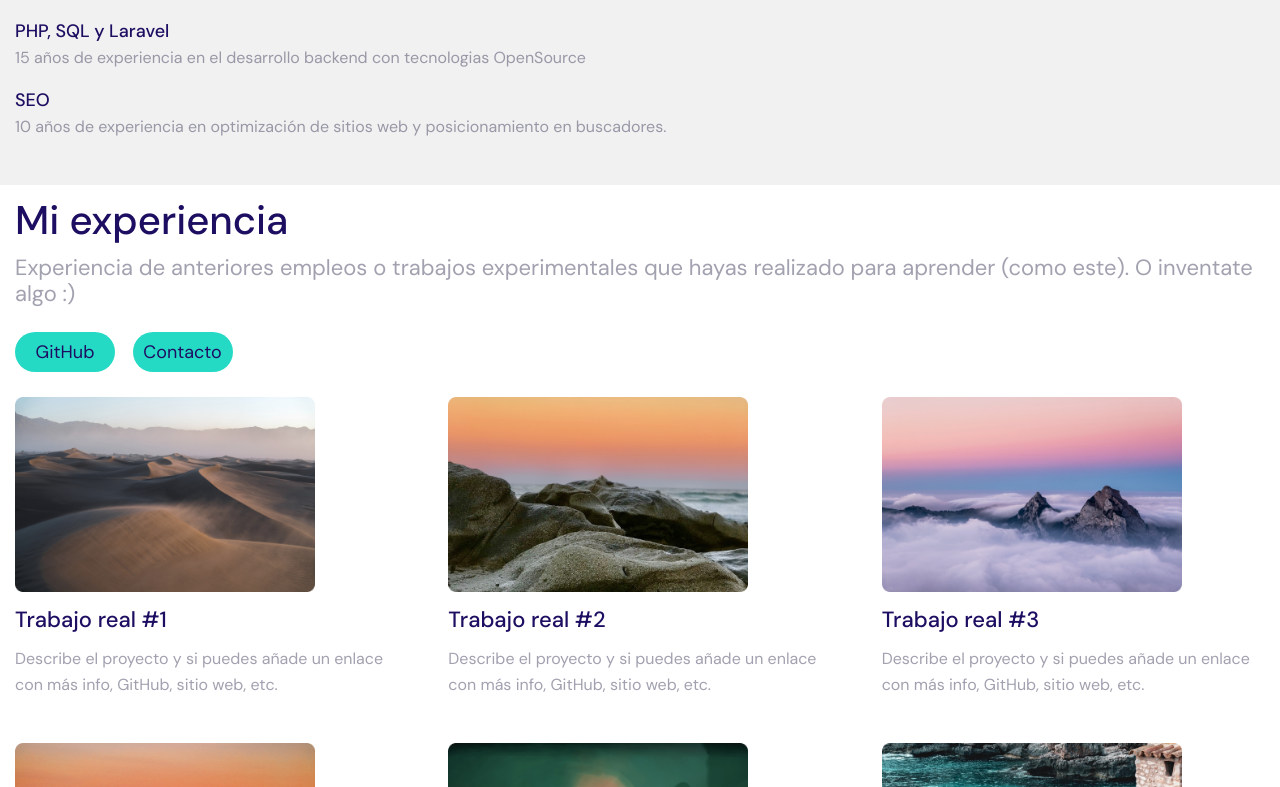
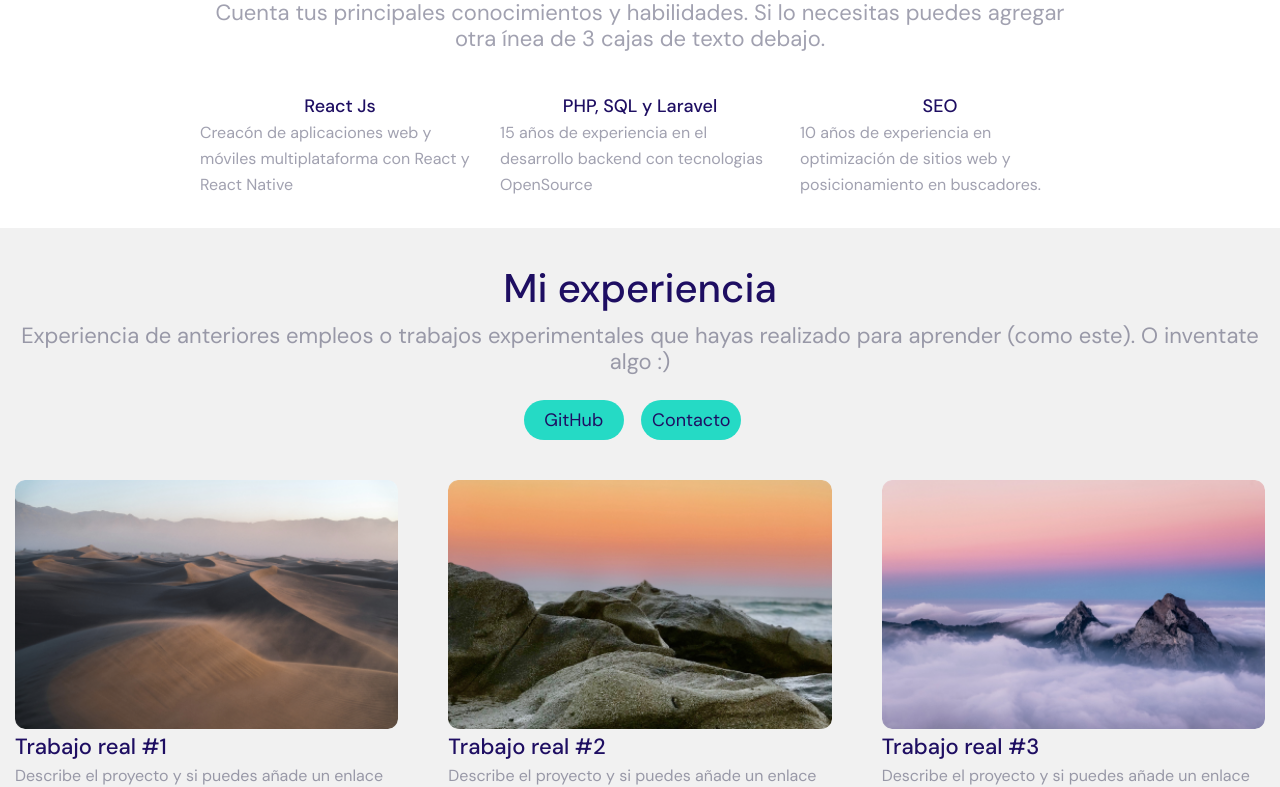
Before and after one commit to alfred3ks/junior, a plain HTML site: page index.html in a window 1280 px wide. Shown: the part 739-1526 px from the top of the page. Drawn offline with Linux system fonts and the light colour scheme; files whose address does not match are found by name.

Commit message:
Acabo los estilos de tablet.

```diff
--- a/css/mobile.css
+++ b/css/mobile.css
@@ -96,8 +96,9 @@
 }
 
 .about__img {
-  width: 300px;
-  margin-left: 15px;
+  width: 100%;
+  /* background-color: #1e0e62; */
+  padding: 15px;
 }
 
 .about__img img {
@@ -109,7 +110,7 @@
 .skill {
   width: 100%;
   min-width: 320px;
-  background-color: #f1f1f1;
+  background-color: #ffffff;
   display: flex;
   flex-direction: column;
   align-items: flex-start;
@@ -124,8 +125,8 @@
   font-size: 4rem;
   line-height: 4rem;
   color: #1e0e62;
-  margin-left: 15px;
-  margin-bottom: 15px;
+  text-align: center;
+  margin-bottom: 25px;
 }
 
 .skill__content-description {
@@ -149,9 +150,8 @@
 }
 
 .skill__card {
-  margin-left: 15px;
-  margin-bottom: 15px;
-  margin-right: 15px;
+  width: 100%;
+  padding: 15px;
 }
 
 .skill__card-title {
@@ -179,6 +179,7 @@
   display: flex;
   flex-direction: column;
   align-items: flex-start;
+  background-color: #f1f1f1;
   padding-top: 15px;
   padding-bottom: 15px;
 }
@@ -190,7 +191,7 @@
   font-size: 4rem;
   line-height: 4rem;
   color: #1e0e62;
-  margin-left: 15px;
+  margin: 0 auto;
   margin-bottom: 15px;
 }
 
@@ -207,8 +208,10 @@
 }
 
 .experience__btn {
-  margin-left: 15px;
+  width: 100%;
+  min-width: 320px;
   margin-bottom: 25px;
+  text-align: center;
 }
 
 .experience__btn button {
@@ -235,27 +238,21 @@
 
 .experience__work {
   width: 100%;
-  /* max-width: 1200px; */
   min-width: 320px;
   display: grid;
   grid-template-columns: repeat(auto-fill, minmax(320px, 1fr));
   grid-auto-rows: minmax(250px, 1fr);
   grid-auto-flow: dense;
   gap: 20px;
-  /* margin: 0 auto; */
 }
 
 .experience__card {
-  width: 100%;
+  /* width: 300px; */
+  margin-bottom: 10px;
+  padding: 15px;
 }
 
 .experience__work-img {
-  width: 300px;
-  margin-left: 15px;
-  margin-bottom: 10px;
-}
-
-.experience__work-img img {
   width: 100%;
   border-radius: 10px;
 }
@@ -267,8 +264,6 @@
   font-size: 2.2rem;
   line-height: 3.2rem;
   color: #1e0e62;
-  margin-left: 15px;
-  margin-bottom: 10px;
 }
 
 .experience__work-text {
@@ -278,17 +273,13 @@
   font-size: 1.6rem;
   line-height: 2.6rem;
   color: rgba(21, 20, 57, 0.4);
-  mix-blend-mode: normal;
-  margin-left: 15px;
-  margin-right: 15px;
-  margin-bottom: 25px;
 }
 
 /* footer */
 .footer {
   width: 100%;
   min-width: 320px;
-  background-color: #f1f1f1;
+  background-color: #ffffff;
   display: flex;
   flex-direction: column;
   align-items: center;
@@ -314,14 +305,16 @@
   line-height: 5rem;
   text-align: center;
   color: #482be7;
+  margin-left: 15px;
   margin-bottom: 15px;
 }
 
 .footer__redes {
   width: 100%;
+  max-width: 320px;
   display: flex;
   align-items: center;
-  justify-content: space-evenly;
+  justify-content: space-around;
 }
 
 .footer__redes img {
--- /dev/null
+++ b/css/tablet.css
@@ -0,0 +1,81 @@
+/* About */
+.about {
+  flex-direction: row;
+  align-items: center;
+}
+
+/* skill */
+.skill {
+  max-width: 900px;
+  margin-top: 50px;
+  display: flex;
+  align-items: center;
+  justify-content: center;
+  margin: auto;
+}
+
+.skill__content-title {
+  margin-top: 25px;
+}
+
+.skill__content-description {
+  margin-bottom: 25px;
+  text-align: center;
+}
+
+.skill__container {
+  flex-direction: row;
+}
+
+.skill__card {
+  padding: 0;
+}
+
+.skill__card-title {
+  text-align: center;
+}
+
+.skill__card-text {
+  width: 100%;
+  padding: 0 10px;
+}
+
+.experience__title {
+  margin-top: 25px;
+}
+
+.experience__description {
+  text-align: center;
+}
+
+/*
+
+.skill__container {
+  margin: 0 auto;
+  flex-direction: row;
+  align-items: center;
+}
+
+/* Experience */
+/* .experience__title {
+  margin: 0 auto;
+  margin-bottom: 15px;
+}
+
+.experience__description {
+  text-align: center;
+}
+
+.experience__btn {
+  margin: 0 auto;
+  margin-bottom: 25px;
+}
+
+.experience__work {
+  max-width: 810px;
+  margin: 0 auto;
+}
+
+.experience__card {
+  margin: 0 auto;
+}  */
--- a/index.html
+++ b/index.html
@@ -11,7 +11,11 @@
   <!-- Estilos propios -->
   <link rel="stylesheet" href="./css/reset.css">
   <link rel="stylesheet" href="./css//mobile.css">
-  <title>Junior</title>
+  <!-- Aqui la hoja que aplica a los estilos table -->
+  <link rel="stylesheet" href="./css/tablet.css" media="screen and (min-width:768px)">
+  <!-- Aqui la hoja que aplica a los estilos escritorio -->
+  <!-- <link rel="stylesheet" href="./css/desktop.css" media="screen and (min-width:1024px)"> -->
+  <title>Junior template HTML - CSS</title>
 </head>
 <body>
   <!-- Header -->
@@ -81,6 +85,10 @@
     </div>
 
     <div class="experience__work">
+
+
+
+
       <div class="experience__card">
         <img class="experience__work-img" src="./img/img-1.png" alt="trabajo #1" />
         <h3 class="experience__work-title">Trabajo real #1</h3>
@@ -89,6 +97,10 @@
           GitHub, sitio web, etc.
         </p>
       </div>
+
+
+
+
       <div class="experience__card">
         <img class="experience__work-img" src="./img/img-2.png" alt="trabajo #2" />
         <h3 class="experience__work-title">Trabajo real #2</h3>
```
